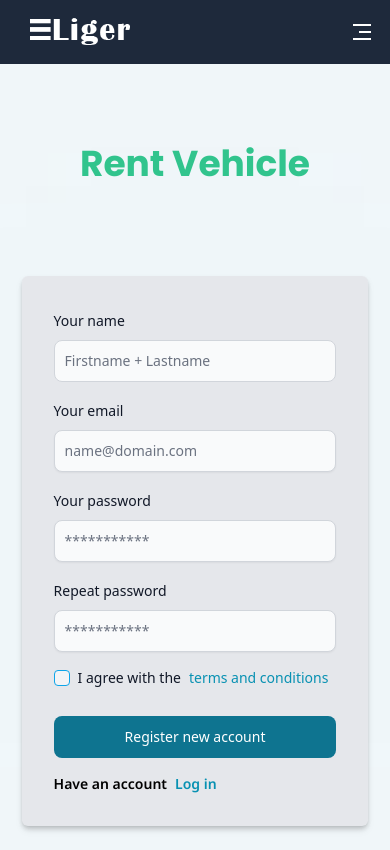
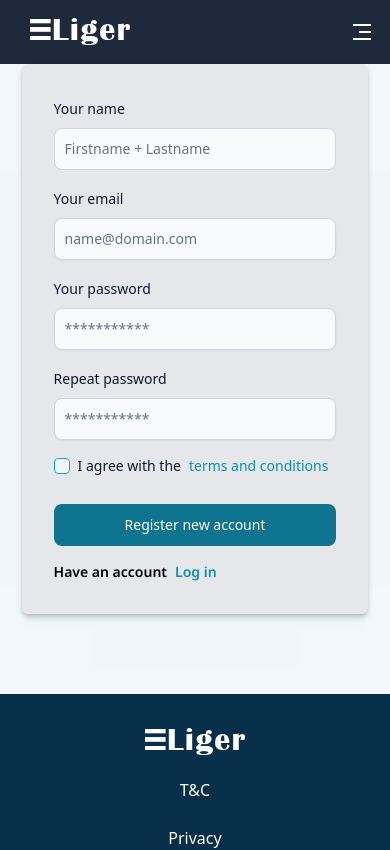
Before and after one commit to kavindu-mane/Eliger, a React (Create React App) app: page /rent in a window 390 px wide. Shown: the top 850 px of the page. Built offline with nearby package versions, Linux system fonts and the light colour scheme; a web font is replaced by a local one.

Commit message:
improve code

```diff
--- a/src/pages/Login.jsx
+++ b/src/pages/Login.jsx
@@ -1,7 +1,6 @@
 import React, { lazy } from "react";
 const Header = lazy(() => import("../components/Header"));
 const Footer = lazy(() => import("../components/Footer"));
-const Titles = lazy(() => import("../components/Titles"));
 const BackgroundEffect = lazy(() => import("../components/BackgroundEffect"));
 
 const Login = () => {
@@ -13,10 +12,6 @@ const Login = () => {
         <div className="relative flex h-full w-screen flex-col items-center">
           {/* bluer effect */}
           <BackgroundEffect />
-          <Titles
-            title={"Contact Us"}
-            subtitle={"Any question or remarks? Just write us a message!"}
-          />
         </div>
         <Footer />
       </div>
--- a/src/pages/Rent.jsx
+++ b/src/pages/Rent.jsx
@@ -1,128 +1,11 @@
-import React, { lazy, useState } from "react";
-import { Button, Checkbox, Label, TextInput } from "flowbite-react";
-const Header = lazy(() => import("../components/Header"));
-const Footer = lazy(() => import("../components/Footer"));
-const Titles = lazy(() => import("../components/Titles"));
-const BackgroundEffect = lazy(() => import("../components/BackgroundEffect"));
+import React, { lazy } from "react";
+const OwnerRegister = lazy(() => import("../components/Rent/OwnerRegister"));
 
 const Drive = () => {
-  const [isLogin, setIsLogin] = useState(false);
 
   return (
     <React.Fragment>
-      <div className="flex min-h-screen flex-col items-center justify-between">
-        <Header />
-
-        {/* middle container */}
-        <div className="relative flex h-full w-screen flex-col items-center">
-          {/* bluer effect */}
-          <BackgroundEffect />
-          <Titles
-            title={"Rent Vehicle"}
-          />
-
-          {/* card */}
-          <div className="mb-20 flex w-fit justify-center rounded-md bg-gray-200 p-8 shadow-md drop-shadow-md dark:bg-gray-800">
-            <form className="flex max-w-md flex-col gap-4 sm:w-96">
-              {!isLogin ? (
-                <div>
-                  <div className="mb-2 block">
-                    <Label htmlFor="name" value="Your name" />
-                  </div>
-                  <TextInput
-                    id="name"
-                    type="text"
-                    name="name"
-                    placeholder="Firstname + Lastname"
-                  />
-                </div>
-              ) : (
-                <></>
-              )}
-              <div>
-                <div className="mb-2 block">
-                  <Label htmlFor="email" value="Your email" />
-                </div>
-                <TextInput
-                  id="email"
-                  placeholder="name@domain.com"
-                  required
-                  shadow
-                  type="email"
-                  name="email"
-                />
-              </div>
-              <div>
-                <div className="mb-2 block">
-                  <Label htmlFor="password" value="Your password" />
-                </div>
-                <TextInput
-                  id="password"
-                  required
-                  shadow
-                  type="password"
-                  placeholder="***********"
-                  name="password"
-                />
-              </div>
-
-              {!isLogin ? (
-                <div>
-                  <div className="mb-2 block">
-                    <Label htmlFor="repeat-password" value="Repeat password" />
-                  </div>
-                  <TextInput
-                    id="repeat-password"
-                    required
-                    shadow
-                    type="password"
-                    placeholder="***********"
-                    name="verify-password"
-                  />
-                </div>
-              ) : (
-                <></>
-              )}
-
-              {!isLogin ? (
-                <div className="flex items-center gap-2">
-                  <Checkbox id="agree" className=" border-sky-500" />
-                  <Label className="flex" htmlFor="agree">
-                    I agree with the
-                    <a
-                      className="mx-2 text-cyan-600 hover:underline dark:text-cyan-500"
-                      href="terms"
-                    >
-                      terms and conditions
-                    </a>
-                  </Label>
-                </div>
-              ) : (
-                <></>
-              )}
-
-              <Button
-                type="submit"
-                name={isLogin ? "login" : "register"}
-                className="mt-3"
-              >
-                {isLogin ? "Log in" : "Register new account"}
-              </Button>
-
-              <div className="flex font-noto text-sm">
-                <p>{isLogin ? "Don't have" : "Have"} an account </p>
-                <span
-                  className="mx-2 text-cyan-600 hover:cursor-pointer dark:text-cyan-500"
-                  onClick={() => setIsLogin(!isLogin)}
-                >
-                  {isLogin ? "Register" : "Log in"}
-                </span>
-              </div>
-            </form>
-          </div>
-        </div>
-        <Footer />
-      </div>
+      <OwnerRegister />
     </React.Fragment>
   );
 };
--- a/src/pages/Ride.jsx
+++ b/src/pages/Ride.jsx
@@ -1,25 +1,10 @@
 import React, { lazy } from "react";
-const Header = lazy(() => import("../components/Header"));
-const Footer = lazy(() => import("../components/Footer"));
-const Titles = lazy(() => import("../components/Titles"));
-const BackgroundEffect = lazy(() => import("../components/BackgroundEffect"));
+const CustomerRegister = lazy(() => import("../components/Ride/CustomerRegister"))
 
 const Ride = () => {
   return (
     <React.Fragment>
-      <div className="flex min-h-screen flex-col items-center justify-between">
-        <Header />
-        {/* middle container */}
-        <div className="relative flex h-full w-screen flex-col items-center">
-          {/* bluer effect */}
-          <BackgroundEffect />
-          <Titles
-            title={"Contact Us"}
-            subtitle={"Any question or remarks? Just write us a message!"}
-          />
-        </div>
-        <Footer />
-      </div>
+      <CustomerRegister/>
     </React.Fragment>
   );
 };
```
